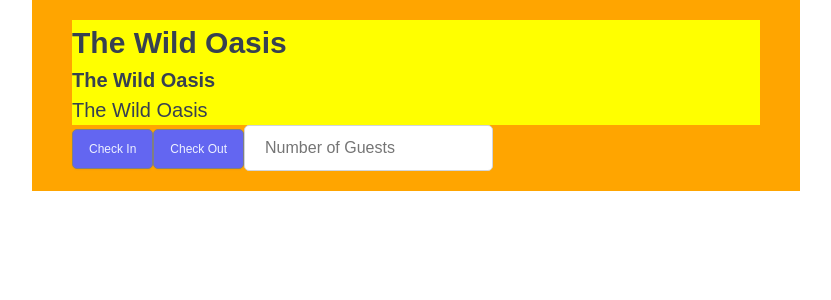
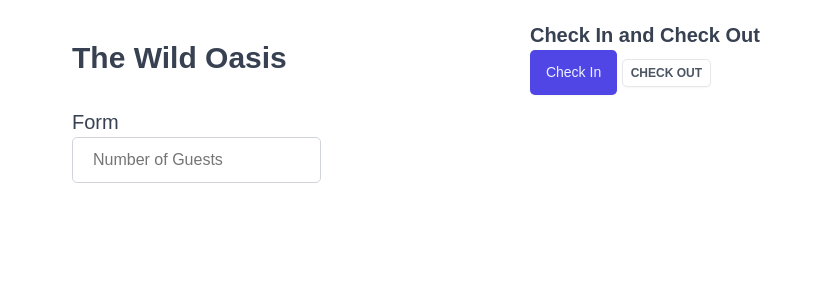
Before and after one commit to shivPosted/The-Wild-Oasis, a React (Vite) app: page / in a window 1280 px wide. Shown: the top 300 px of the page, without its empty margins (224-1055 px from the left). Built offline with nearby package versions, Linux system fonts and the light colour scheme.

Commit message:
making reusable component with styled component

```diff
--- a/src/App.jsx
+++ b/src/App.jsx
@@ -3,13 +3,13 @@ import GlobalStyles from "./styles/globalStyles";
 import Button from "./ui/Button";
 import Input from "./ui/Input";
 import Heading from "./ui/Heading";
+import Row from "./ui/Row";
 
 //NOTE: using StyledApp to apply styles to main element of App component
 const StyledApp = styled.main`
   padding: 2rem 4rem;
   max-width: 60%;
   margin: 0 auto;
-  background-color: orange;
 `;
 
 function App() {
@@ -17,12 +17,29 @@ function App() {
     <>
       <GlobalStyles />
       <StyledApp>
-        <Heading as="h1">The Wild Oasis</Heading>
-        <Heading as="h2">The Wild Oasis</Heading>
-        <Heading as="h3">The Wild Oasis</Heading>
-        <Button onClick={() => console.log("check in")}>Check In</Button>
-        <Button onClick={() => console.log("check out")}>Check Out</Button>
-        <Input type="text" placeholder="Number of Guests" />
+        <Row alignment="vertical">
+          <Row>
+            <Heading as="h1">The Wild Oasis</Heading>
+            <div>
+              <Heading as="h2">Check In and Check Out</Heading>
+              <Button onClick={() => console.log("check in")}>
+                Check In
+              </Button>{" "}
+              {/* by default the type is primary and size is small for button */}
+              <Button
+                size="small"
+                variation="secondary"
+                onClick={() => console.log("check out")}
+              >
+                Check Out
+              </Button>
+            </div>
+          </Row>
+          <form>
+            <Heading as="h3">Form</Heading>
+            <Input type="text" placeholder="Number of Guests" />
+          </form>
+        </Row>
       </StyledApp>
     </>
   );
--- a/src/ui/Button.jsx
+++ b/src/ui/Button.jsx
@@ -1,19 +1,66 @@
-import styled from "styled-components";
+import styled, { css } from "styled-components";
 
+const sizes = {
+  small: css`
+    font-size: 1.2rem;
+    padding: 0.4rem 0.8rem;
+    text-transform: uppercase;
+    font-weight: 600;
+    text-align: center;
+  `,
+  medium: css`
+    font-size: 1.4rem;
+    padding: 1.2rem 1.6rem;
+    font-weight: 500;
+  `,
+  large: css`
+    font-size: 1.6rem;
+    padding: 1.2rem 2.4rem;
+    font-weight: 500;
+  `,
+};
+
+const variations = {
+  primary: css`
+    color: var(--color-brand-50);
+    background-color: var(--color-brand-600);
+
+    &:hover {
+      background-color: var(--color-brand-700);
+    }
+  `,
+  secondary: css`
+    color: var(--color-grey-600);
+    background: var(--color-grey-0);
+    border: 1px solid var(--color-grey-200);
+
+    &:hover {
+      background-color: var(--color-grey-50);
+    }
+  `,
+  danger: css`
+    color: var(--color-red-100);
+    background-color: var(--color-red-700);
+
+    &:hover {
+      background-color: var(--color-red-800);
+    }
+  `,
+};
 const Button = styled.button`
   outline: none;
-  border: 1px solid gray;
-  font-size: 1.2rem;
-  font-weight: 500;
-  padding: 1rem 1.6rem;
-  background-color: var(--color-brand-500);
+  border: none;
   box-shadow: var(--shadow-sm);
-  color: var(--color-brand-50);
   border-radius: var(--border-radius-sm);
   cursor: pointer;
-  &:hover {
-    background-color: var(--color-brand-700);
-  }
+
+  ${(props) => sizes[props.size]}
+  ${(props) => variations[props.variation]}
 `;
 
+Button.defaultProps = {
+  size: "medium",
+  variation: "primary",
+};
+
 export default Button;
--- a/src/ui/Heading.jsx
+++ b/src/ui/Heading.jsx
@@ -19,7 +19,6 @@ ${(props) =>
       font-size: 2rem;
       font-weight: 500;
     `}
-  background-color: yellow;
 `;
 
 export default Heading;
--- /dev/null
+++ b/src/ui/Row.jsx
@@ -0,0 +1,24 @@
+import styled, { css } from "styled-components";
+
+const Row = styled.div`
+  display: flex;
+
+  ${(props) =>
+    props.alignment === "horizontal" &&
+    css`
+      justify-content: space-between;
+      align-items: center;
+    `}
+
+  ${(props) =>
+    props.alignment === "vertical" &&
+    css`
+      flex-direction: column;
+      gap: 1.2rem;
+    `}
+`;
+
+Row.defaultProps = {
+  alignment: "horizontal",
+};
+export default Row;
```
